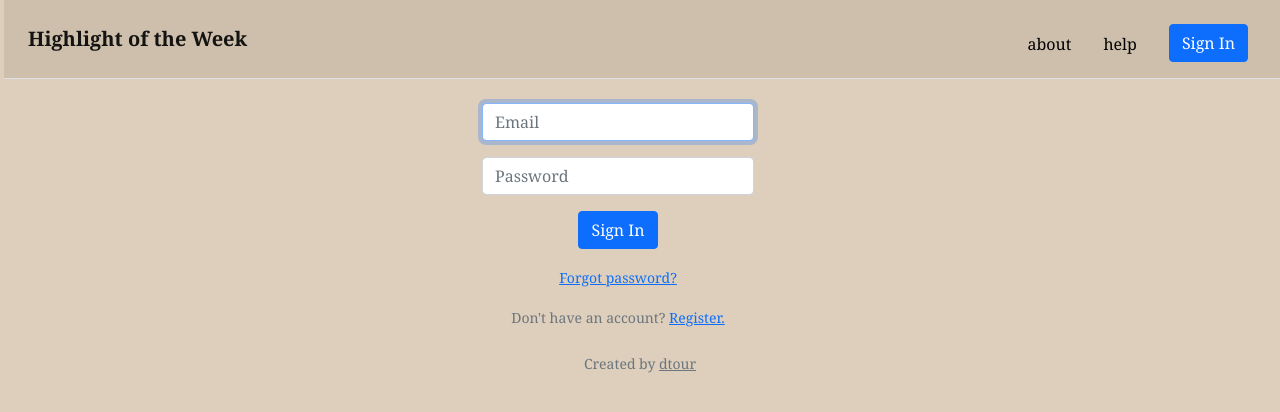
After one commit to dtour/hotw, a Flask app: page /sign_in in a window 1280 px wide. The commit adds this page. Shown: the top 412 px of the page. Run offline with Flask 2, Linux system fonts and the light colour scheme.

Commit message:
added registration and login forms

```diff
--- a/application.py
+++ b/application.py
@@ -2,6 +2,8 @@ import os
 
 from flask import Flask, flash, redirect, render_template, url_for, request, session
 from flask_session import Session
+from forms import RegistrationForm, LoginForm
+from flask_sqlalchemy import SQLAlchemy
 from tempfile import mkdtemp
 from werkzeug.exceptions import default_exceptions, HTTPException, InternalServerError
 from werkzeug.security import check_password_hash, generate_password_hash
@@ -9,6 +11,8 @@ from datetime import datetime
 
 # Configure application
 app = Flask(__name__)
+app.config['SECRET_KEY'] = 'cf43cc3cd14c6194695d8bbc492db6c5'
+app.config['SQLALCHEMY_DATABASE_URI'] = 'sqlite:///hotw.db'
 
 # Ensure responses aren't cached
 @app.after_request
@@ -51,9 +55,26 @@ def help():#todo
 def contact():#todo
     return render_template('contact.html')
 
-@app.route('/sign_in')
+@app.route('/register', methods=['GET','POST'])
+def register():#todo
+    form = RegistrationForm()
+
+    # Check if form was valid
+    if form.validate_on_submit():
+        flash(f'Account created for {form.email.data}!', category='success')
+        return redirect(url_for('home'))
+    return render_template('register.html', title='Register', form=form)
+
+@app.route('/sign_in', methods=['GET','POST'])
 def sign_in():#todo
-    return render_template('sign_in.html')
+    form = LoginForm()
+
+    # Check if form was valid
+    if form.validate_on_submit():
+        if form.email.data == 'xx' and form.email.password == 'xx':
+            return redirect(url_for('home'))
+
+    return render_template('sign_in.html', form=form)
 
 @app.route('/sign_out')
 def sign_out():#todo
@@ -63,6 +84,9 @@ def sign_out():#todo
 def account():#todo
     return render_template('account.html')
 
-@app.route('/change_password')
+@app.route('/change_password', methods=['GET','POST'])
 def change_password():#todo
     return "Hello World!"
+
+if __name__ == '__main__':
+    app.run(debug=True)
--- /dev/null
+++ b/forms.py
@@ -0,0 +1,15 @@
+from flask_wtf import FlaskForm
+from wtforms import StringField, PasswordField, SubmitField, BooleanField
+from wtforms.validators import InputRequired, Email, EqualTo
+
+class RegistrationForm(FlaskForm):
+    email = StringField('Email',validators=[InputRequired(), Email()])
+    password = PasswordField('Password', validators=[InputRequired()])
+    confirm_password = PasswordField('Confirm Password', validators=[InputRequired(), EqualTo('password')])
+    submit = SubmitField('Register')
+
+class LoginForm(FlaskForm):
+    email = StringField('Email',validators=[InputRequired(), Email()])
+    password = PasswordField('Password', validators=[InputRequired()])
+    remember = BooleanField('Remember Me')
+    submit = SubmitField('Sign In')
--- a/static/styles.css
+++ b/static/styles.css
@@ -4,9 +4,30 @@ body{
 }
 
 .navbar-light{
-    background: #ddcfbb !important;
+    background: #cdbfab !important;
 }
 
 .nav-link{
     color: black !important;
 }
+
+main .form-control
+{
+    /* Center form controls */
+    display: inline-block;
+
+    /* Override Bootstrap's 100% width for form controls */
+    width: auto;
+}
+
+main
+{
+    /* Scroll horizontally as needed */
+    overflow-x: auto;
+}
+
+main img
+{
+    /* Constrain images on small screens */
+    max-width: 100%;
+}
--- a/templates/base.html
+++ b/templates/base.html
@@ -21,7 +21,7 @@
 
     <body>
 
-        <nav class="navbar navbar-expand-md navbar-light bg-light ms-1 ps-4">
+        <nav class="navbar navbar-expand-md navbar-light bg-light ms-1 ps-4 border-bottom">
             <a class="navbar-brand fw-bold" href="/">Highlight of the Week</a>
             <button aria-controls="navbar" aria-expanded="false" aria-label="Toggle navigation" class="navbar-toggler" data-target="#navbar" data-toggle="collapse" type="button">
                 <span class="navbar-toggler-icon"></span>
@@ -29,34 +29,36 @@
             <div class="collapse navbar-collapse" id="navbar">
                 {% if session.user_id %}
                     <ul class="navbar-nav me-auto mt-2">
-                        <li class="nav-item pt-2 px-2"><a class="nav-link" href="/about">about</a></li>
-                        <li class="nav-item pt-2 px-2"><a class="nav-link" href="/help">help</a></li>
+                        <li class="nav-item pt-2 px-2"><a class="nav-link" href="{{ url_for('about')}}">about</a></li>
+                        <li class="nav-item pt-2 px-2"><a class="nav-link" href="{{ url_for('help')}}">help</a></li>
                         <li class="nav-item px-2"><a class="nav-link" href="/account">account</a></li>
                         <li class="nav-item px-2"><a class="nav-link" href="/new_group"><button class='btn btn-primary'>Create a group</button></a></li>
                     </ul>
                 {% else %}
                     <ul class="navbar-nav ms-auto mt-2 pe-3">
-                        <li class="nav-item pt-2 px-2"><a class="nav-link" href="/about">about</a></li>
-                        <li class="nav-item pt-2 px-2"><a class="nav-link" href="/help">help</a></li>
-                        <li class="nav-item px-2"><a class="nav-link" href="/sign_in"><button class='btn btn-primary'>Sign In</button></a></li>
+                        <li class="nav-item pt-2 px-2"><a class="nav-link" href="{{ url_for('about')}}">about</a></li>
+                        <li class="nav-item pt-2 px-2"><a class="nav-link" href="{{ url_for('help')}}">help</a></li>
+                        <li class="nav-item px-2"><a class="nav-link" href="{{ url_for('sign_in')}}"><button class='btn btn-primary'>Sign In</button></a></li>
                     </ul>
                 {% endif %}
             </div>
         </nav>
 
-        {% if get_flashed_messages() %}
-            <header>
-                <div class="alert alert-primary border text-center" role="alert">
-                    {{ get_flashed_messages() | join(" ") }}
-                </div>
-            </header>
-        {% endif %}
+        {% with messages = get_flashed_messages(with_categories=true) %}
+            {% if messages %}
+                {% for category, message in messages %}
+                    <div class="alert alert-{{ category }} border text-center" role="alert">
+                        {{ message }}
+                    </div>
+                {% endfor %}
+            {% endif %}
+        {% endwith %}
 
         <main class="container mx-5">
             {% block main %}{% endblock %}
         </main>
 
-        <footer class="small text-center text-muted py-4 border-top">
+        <footer class="small text-center text-muted py-4">
             Created by <a class='text-muted' href='https://github.com/dtour/hotw'>dtour</a>
         </footer>
 
--- a/templates/home.html
+++ b/templates/home.html
@@ -17,7 +17,7 @@
                 {% endif %}
             {% endfor %}
         {% else %}
-        <p class='''> You have no groups! Go make one!</p>
+        <p class=''> You have no groups! Go make one!</p>
         {% endif %}
 </div>
 {% endblock %}
--- /dev/null
+++ b/templates/sign_in.html
@@ -0,0 +1,45 @@
+{% extends "base.html" %}
+
+{% block title %}sign_in{% endblock %}
+{% block main %}
+<div class='container mt-4 px-5 text-center'>
+    <form method='POST' action=''>
+        {{ form.hidden_tag() }}
+        <div class="mb-3">
+            {% if form.email.errors %}
+                {{ form.email(class='form-control is-invalid', autocomplete='off', placeholder='Email', autofocus='') }}
+                <div class='invalid-feedback'>
+                    {% for error in form.email.errors %}
+                        <span>{{ error }}</span>
+                    {% endfor %}
+                </div>
+            {% else %}
+                {{ form.email(class='form-control', autocomplete='off', placeholder='Email', autofocus='') }}
+            {% endif %}
+        </div>
+        <div class="mb-3">
+            {% if form.password.errors %}
+                {{ form.password(class='form-control is-invalid', autocomplete='off', placeholder='Password') }}
+                <div class='invalid-feedback'>
+                    {% for error in form.password.errors %}
+                        <span>{{ error }}</span>
+                    {% endfor %}
+                </div>
+            {% else %}
+                {{ form.password(class='form-control', autocomplete='off', placeholder='Password') }}
+            {% endif %}
+        </div>
+         <div class="mb-3">
+          {{ form.submit(class='btn btn-primary') }}
+        </div>
+        <small class='text-muted ml-2 text-start'>
+            <a href='#'>Forgot password?</a>
+        </small>
+    </form>
+    <div class='pt-3'>
+        <small class='text-muted'>
+            Don't have an account? <a class='ml-2' href='{{ url_for("register") }}'>Register.</a>
+        </small>
+    </div>
+</div>
+{% endblock %}
```
Also changed, not shown: templates/register.html (added, +55 -0 lines), 1 other file.
